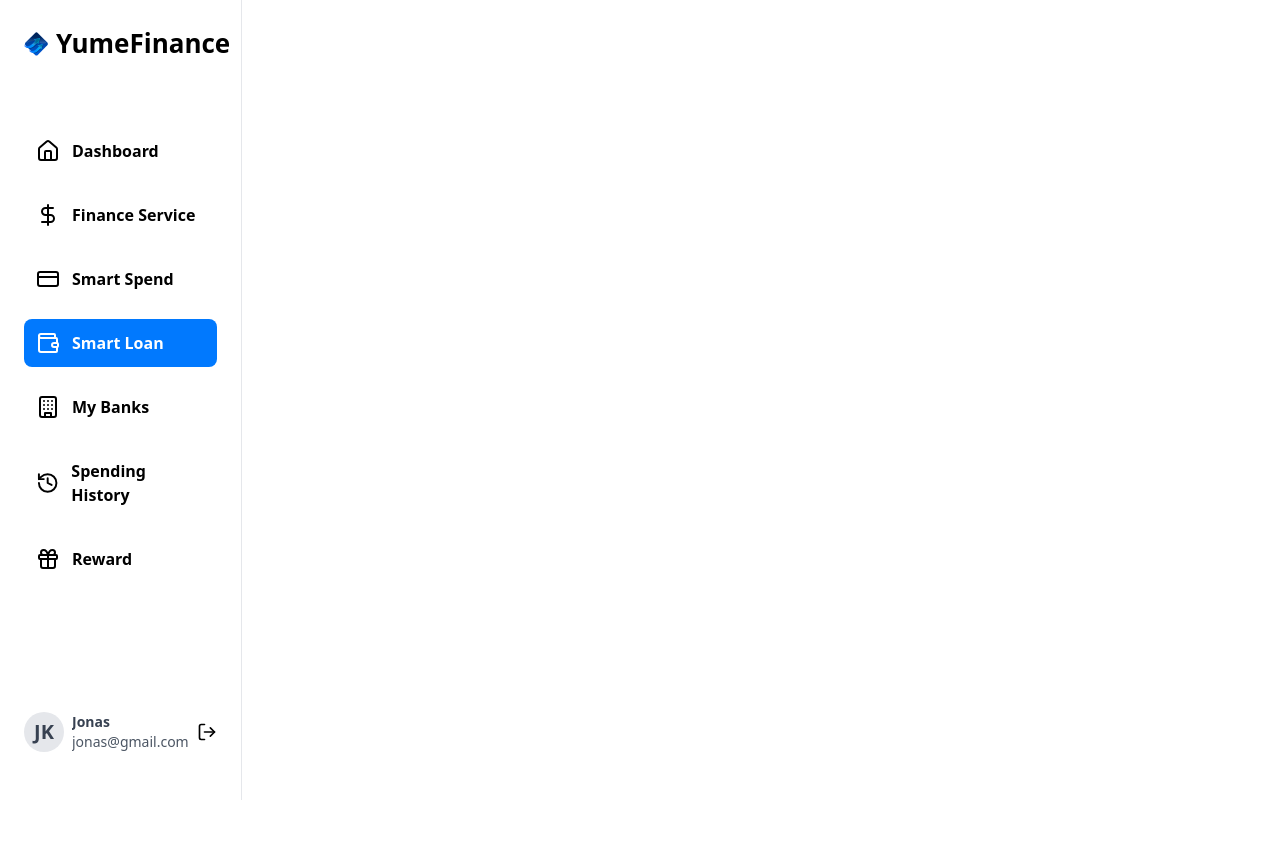
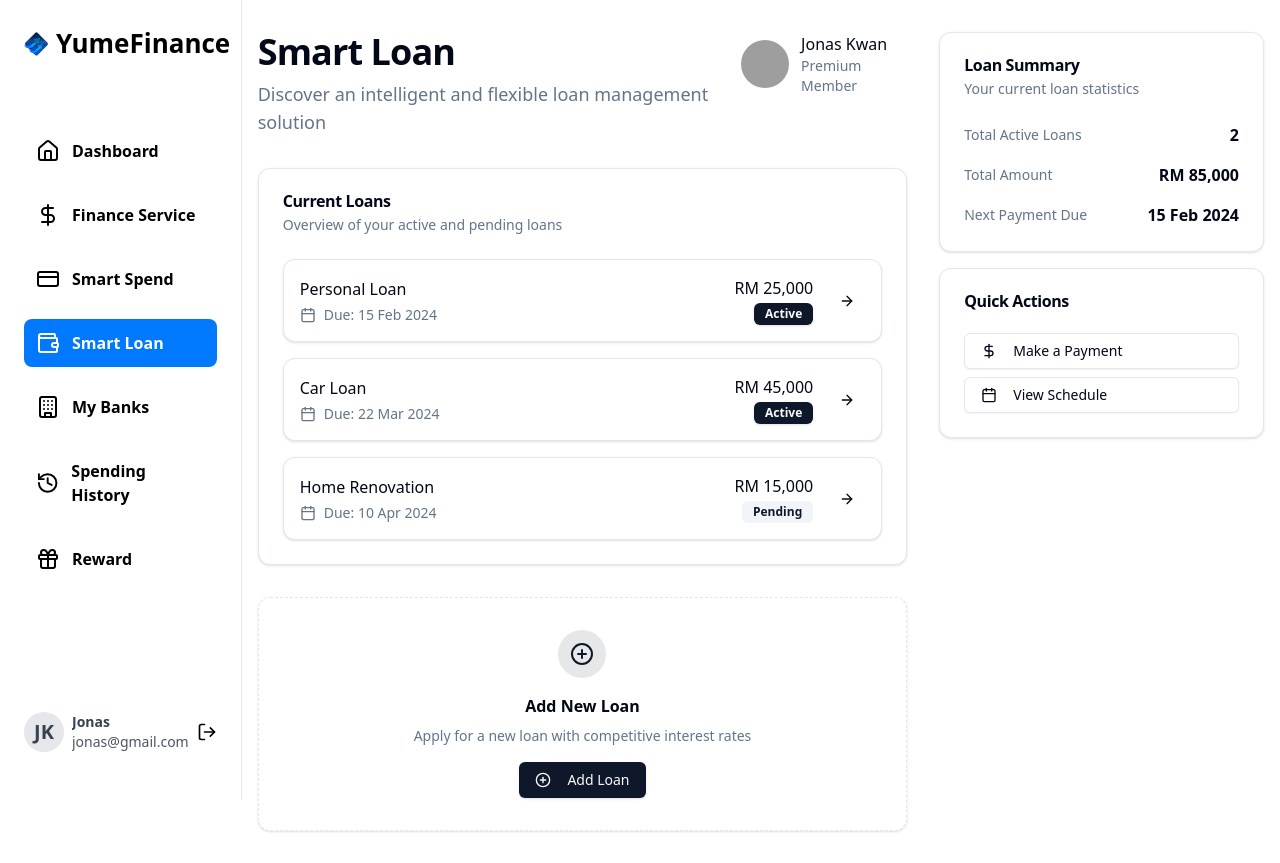
Before and after one commit to KwanJunEr/irise_yumefinance_frontend, a Next.js app: page /smartloan in a window 1280 px wide. Before the commit the page ends 800 px from the top, so only its background shows below. Built offline with nearby package versions, Linux system fonts and the light colour scheme; grey boxes are pictures that could not be loaded.

Commit message:
completed smartloan interface

```diff
--- /dev/null
+++ b/app/(finance)/(loan)/newloan/page.tsx
@@ -0,0 +1,11 @@
+import React from 'react'
+
+const NewLoan = () => {
+  return (
+    <div>
+
+    </div>
+  )
+}
+
+export default NewLoan
--- a/app/(finance)/smartloan/page.tsx
+++ b/app/(finance)/smartloan/page.tsx
@@ -1,10 +1,156 @@
-import React from 'react'
+'use client'
+
+import { Button } from '@/components/ui/button'
+import { Card, CardContent, CardDescription, CardHeader, CardTitle } from "@/components/ui/card"
+import { Badge } from "@/components/ui/badge"
+import { PlusCircle, DollarSign, Calendar, ArrowRight } from 'lucide-react'
+import { Avatar, AvatarFallback, AvatarImage } from "@/components/ui/avatar"
+import Link from 'next/link'
+
+const currentLoans = [
+  {
+    id: 1,
+    type: "Personal Loan",
+    amount: "25,000",
+    status: "Active",
+    dueDate: "15 Feb 2024"
+  },
+  {
+    id: 2,
+    type: "Car Loan",
+    amount: "45,000",
+    status: "Active",
+    dueDate: "22 Mar 2024"
+  },
+  {
+    id: 3,
+    type: "Home Renovation",
+    amount: "15,000",
+    status: "Pending",
+    dueDate: "10 Apr 2024"
+  }
+]
 
 const SmartLoan = () => {
   return (
-    <div>
+    <section className="bg-background min-h-screen">
+      <div className='container mx-auto py-8 px-4'>
+        <div className='grid gap-8 md:grid-cols-[2fr,1fr]'>
+          <div className='space-y-8'>
+            <div className='flex items-start justify-between'>
+              <div className='space-y-2'>
+                <h1 className='text-4xl font-bold tracking-tight'>Smart Loan</h1>
+                <p className='text-lg text-muted-foreground'>
+                  Discover an intelligent and flexible loan management solution
+                </p>
+              </div>
+              <div className='flex items-center gap-3'>
+                <Avatar className='h-12 w-12'>
+                  <AvatarImage src="/placeholder.svg" />
+                  <AvatarFallback>JK</AvatarFallback>
+                </Avatar>
+                <div>
+                  <p className='font-medium'>Jonas Kwan</p>
+                  <p className='text-sm text-muted-foreground'>Premium Member</p>
+                </div>
+              </div>
+            </div>
 
-    </div>
+            <Card>
+              <CardHeader>
+                <CardTitle>Current Loans</CardTitle>
+                <CardDescription>Overview of your active and pending loans</CardDescription>
+              </CardHeader>
+              <CardContent>
+                <div className='space-y-4'>
+                  {currentLoans.map((loan) => (
+                    <Card key={loan.id} className='hover:bg-accent/50 transition-colors'>
+                      <CardContent className='flex items-center justify-between p-4'>
+                        <div className='space-y-1'>
+                          <p className='font-medium'>{loan.type}</p>
+                          <div className='flex items-center gap-2 text-sm text-muted-foreground'>
+                            <Calendar className='h-4 w-4' />
+                            Due: {loan.dueDate}
+                          </div>
+                        </div>
+                        <div className='flex items-center gap-4'>
+                          <div className='text-right'>
+                            <p className='font-medium'>RM {loan.amount}</p>
+                            <Badge variant={loan.status === 'Active' ? 'default' : 'secondary'}>
+                              {loan.status}
+                            </Badge>
+                          </div>
+                          <Button variant="ghost" size="icon">
+                            <ArrowRight className='h-4 w-4' />
+                          </Button>
+                        </div>
+                      </CardContent>
+                    </Card>
+                  ))}
+                </div>
+              </CardContent>
+            </Card>
+
+            <Card className='border-dashed'>
+              <CardContent className='flex flex-col items-center justify-center p-8 text-center'>
+                <div className='rounded-full bg-primary/10 p-3 mb-4'>
+                  <PlusCircle className='h-6 w-6 text-primary' />
+                </div>
+                <h3 className='font-semibold mb-2'>Add New Loan</h3>
+                <p className='text-sm text-muted-foreground mb-4'>
+                  Apply for a new loan with competitive interest rates
+                </p>
+                <Link href={"/newloan"}>
+                <Button>
+                  <PlusCircle className='h-4 w-4 mr-2' />
+                  Add Loan
+                </Button>
+                </Link>
+              </CardContent>
+            </Card>
+          </div>
+
+          <div className='space-y-4'>
+            <Card>
+              <CardHeader>
+                <CardTitle>Loan Summary</CardTitle>
+                <CardDescription>Your current loan statistics</CardDescription>
+              </CardHeader>
+              <CardContent className='space-y-4'>
+                <div className='flex items-center justify-between'>
+                  <p className='text-sm text-muted-foreground'>Total Active Loans</p>
+                  <p className='font-semibold'>2</p>
+                </div>
+                <div className='flex items-center justify-between'>
+                  <p className='text-sm text-muted-foreground'>Total Amount</p>
+                  <p className='font-semibold'>RM 85,000</p>
+                </div>
+                <div className='flex items-center justify-between'>
+                  <p className='text-sm text-muted-foreground'>Next Payment Due</p>
+                  <p className='font-semibold'>15 Feb 2024</p>
+                </div>
+              </CardContent>
+            </Card>
+
+            <Card>
+              <CardHeader>
+                <CardTitle>Quick Actions</CardTitle>
+              </CardHeader>
+              <CardContent className='grid gap-2'>
+                <Button variant="outline" className='justify-start'>
+                  <DollarSign className='h-4 w-4 mr-2' />
+                  Make a Payment
+                </Button>
+                <Button variant="outline" className='justify-start'>
+                  <Calendar className='h-4 w-4 mr-2' />
+                  View Schedule
+                </Button>
+              </CardContent>
+            </Card>
+          </div>
+        </div>
+      </div>
+    </section>
   )
 }
 
--- /dev/null
+++ b/components/ui/avatar.tsx
@@ -0,0 +1,50 @@
+"use client"
+
+import * as React from "react"
+import * as AvatarPrimitive from "@radix-ui/react-avatar"
+
+import { cn } from "@/lib/utils"
+
+const Avatar = React.forwardRef<
+  React.ElementRef<typeof AvatarPrimitive.Root>,
+  React.ComponentPropsWithoutRef<typeof AvatarPrimitive.Root>
+>(({ className, ...props }, ref) => (
+  <AvatarPrimitive.Root
+    ref={ref}
+    className={cn(
+      "relative flex h-10 w-10 shrink-0 overflow-hidden rounded-full",
+      className
+    )}
+    {...props}
+  />
+))
+Avatar.displayName = AvatarPrimitive.Root.displayName
+
+const AvatarImage = React.forwardRef<
+  React.ElementRef<typeof AvatarPrimitive.Image>,
+  React.ComponentPropsWithoutRef<typeof AvatarPrimitive.Image>
+>(({ className, ...props }, ref) => (
+  <AvatarPrimitive.Image
+    ref={ref}
+    className={cn("aspect-square h-full w-full", className)}
+    {...props}
+  />
+))
+AvatarImage.displayName = AvatarPrimitive.Image.displayName
+
+const AvatarFallback = React.forwardRef<
+  React.ElementRef<typeof AvatarPrimitive.Fallback>,
+  React.ComponentPropsWithoutRef<typeof AvatarPrimitive.Fallback>
+>(({ className, ...props }, ref) => (
+  <AvatarPrimitive.Fallback
+    ref={ref}
+    className={cn(
+      "flex h-full w-full items-center justify-center rounded-full bg-muted",
+      className
+    )}
+    {...props}
+  />
+))
+AvatarFallback.displayName = AvatarPrimitive.Fallback.displayName
+
+export { Avatar, AvatarImage, AvatarFallback }
--- /dev/null
+++ b/components/ui/badge.tsx
@@ -0,0 +1,36 @@
+import * as React from "react"
+import { cva, type VariantProps } from "class-variance-authority"
+
+import { cn } from "@/lib/utils"
+
+const badgeVariants = cva(
+  "inline-flex items-center rounded-md border px-2.5 py-0.5 text-xs font-semibold transition-colors focus:outline-none focus:ring-2 focus:ring-ring focus:ring-offset-2",
+  {
+    variants: {
+      variant: {
+        default:
+          "border-transparent bg-primary text-primary-foreground shadow hover:bg-primary/80",
+        secondary:
+          "border-transparent bg-secondary text-secondary-foreground hover:bg-secondary/80",
+        destructive:
+          "border-transparent bg-destructive text-destructive-foreground shadow hover:bg-destructive/80",
+        outline: "text-foreground",
+      },
+    },
+    defaultVariants: {
+      variant: "default",
+    },
+  }
+)
+
+export interface BadgeProps
+  extends React.HTMLAttributes<HTMLDivElement>,
+    VariantProps<typeof badgeVariants> {}
+
+function Badge({ className, variant, ...props }: BadgeProps) {
+  return (
+    <div className={cn(badgeVariants({ variant }), className)} {...props} />
+  )
+}
+
+export { Badge, badgeVariants }
--- a/package.json
+++ b/package.json
@@ -10,6 +10,7 @@
   },
   "dependencies": {
     "@hookform/resolvers": "^3.10.0",
+    "@radix-ui/react-avatar": "^1.1.2",
     "@radix-ui/react-dialog": "^1.1.4",
     "@radix-ui/react-dropdown-menu": "^2.1.4",
     "@radix-ui/react-label": "^2.1.1",
```
Also changed, not shown: app/(finance)/(loan)/analysis/page.tsx (added), 1 other file (tests, documents, lock files or other folders).
